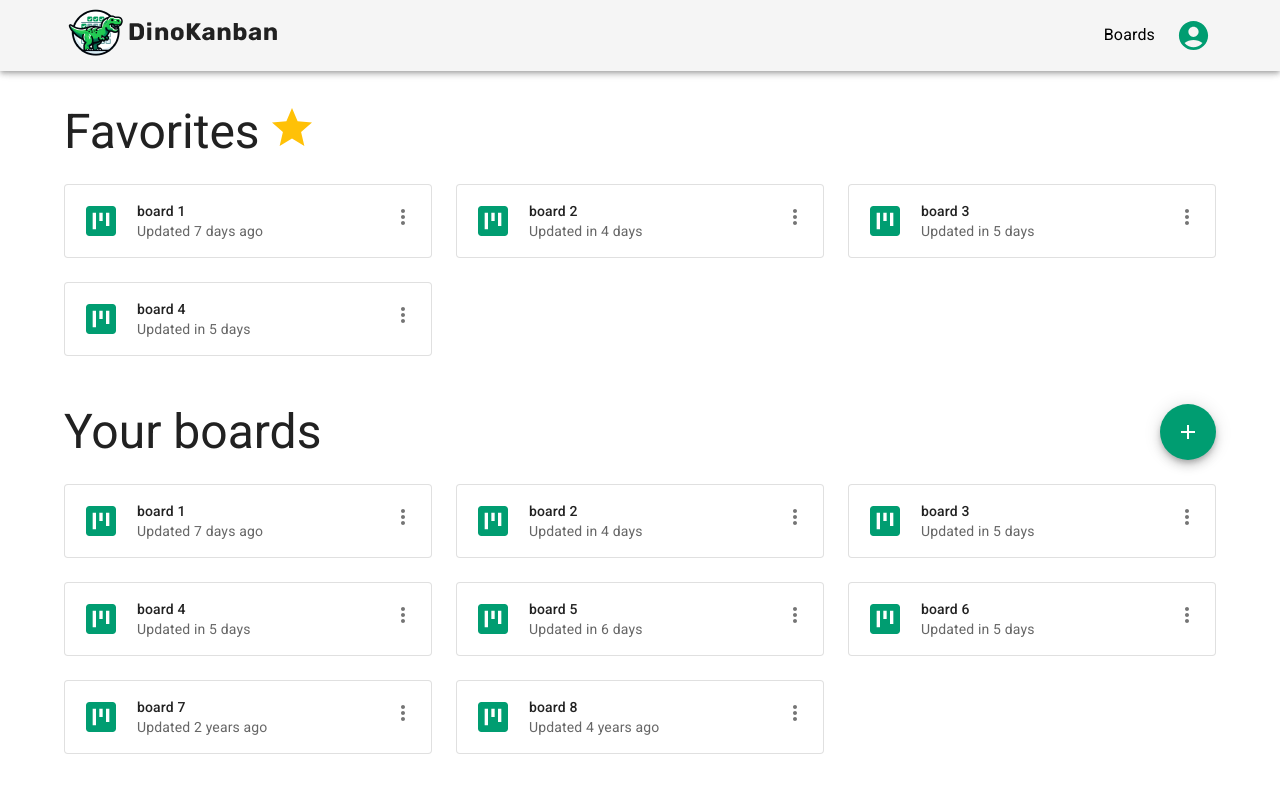
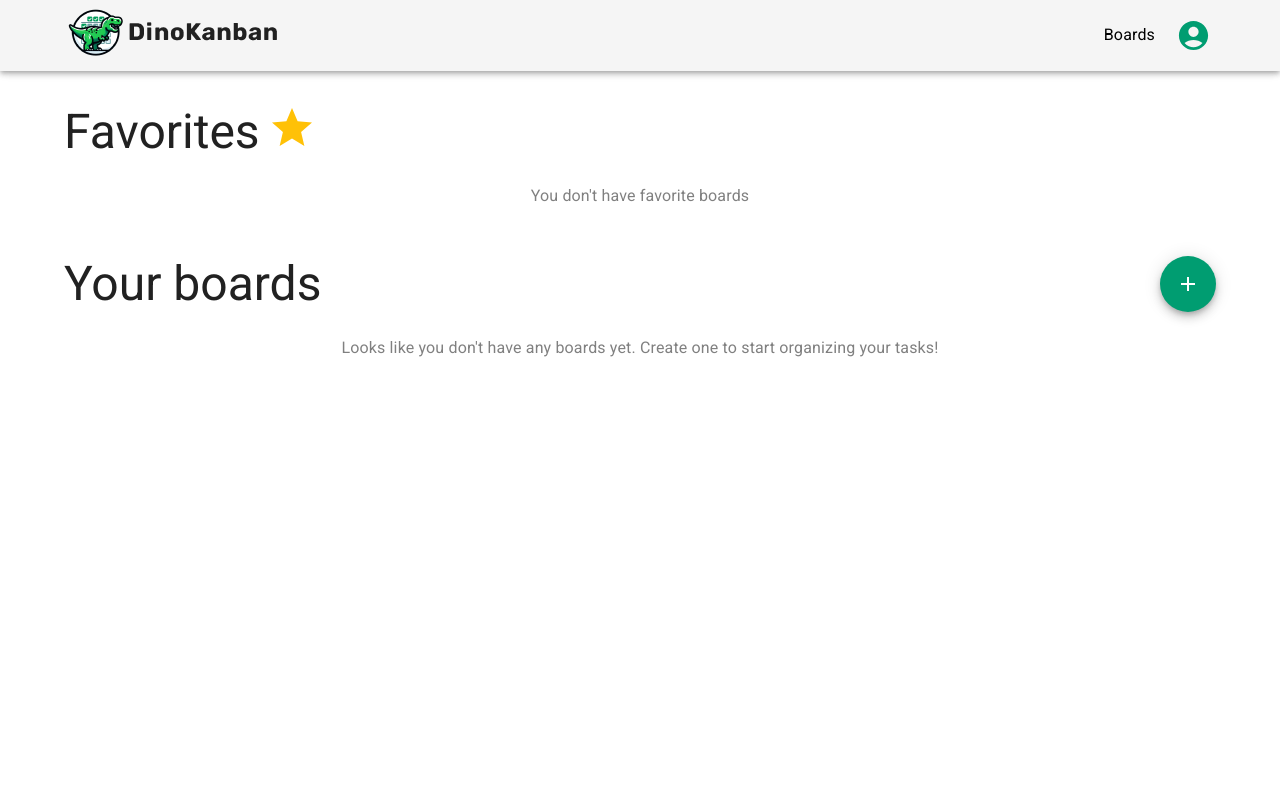
Before and after one commit to JSamuelAP/DinoKanban-APP, a React (Vite) app: page /boards in a window 1280 px wide. Shown: the top 792 px of the page. Built offline with nearby package versions, Linux system fonts and the light colour scheme.

Commit message:
feat: Feedback when there are not boards

```diff
--- a/src/pages/Boards.jsx
+++ b/src/pages/Boards.jsx
@@ -7,54 +7,54 @@ import { Layout, CardBoard, CreateBoardForm } from "../components/";
 
 const Boards = () => {
 	const [boards] = useState([
-		{
-			id: "1",
-			name: "board 1",
-			updatedAt: "2023-12-22T19:15:00.782Z",
-			favorite: true,
-		},
-		{
-			id: "2",
-			name: "board 2",
-			updatedAt: "2024-01-02T19:15:00.782Z",
-			favorite: true,
-		},
-		{
-			id: "3",
-			name: "board 3",
-			updatedAt: "2024-01-03T19:15:00.782Z",
-			favorite: true,
-		},
-		{
-			id: "4",
-			name: "board 4",
-			updatedAt: "2024-01-03T22:15:00.782Z",
-			favorite: true,
-		},
-		{
-			id: "5",
-			name: "board 5",
-			updatedAt: "2024-01-04T20:19:00.782Z",
-			favorite: false,
-		},
-		{
-			id: "6",
-			name: "board 6",
-			updatedAt: "2024-01-04T07:15:00.782Z",
-			favorite: false,
-		},
-		{
-			id: "7",
-			name: "board 7",
-			updatedAt: "2021-08-20T15:00:00.782Z",
-			favorite: false,
-		},
-		{
-			id: "8",
-			name: "board 8",
-			updatedAt: "2020-01-04T19:15:00.782Z",
-			favorite: false,
-		},
+		// {
+		// 	id: "1",
+		// 	name: "board 1",
+		// 	updatedAt: "2023-12-22T19:15:00.782Z",
+		// 	favorite: true,
+		// },
+		// {
+		// 	id: "2",
+		// 	name: "board 2",
+		// 	updatedAt: "2024-01-02T19:15:00.782Z",
+		// 	favorite: true,
+		// },
+		// {
+		// 	id: "3",
+		// 	name: "board 3",
+		// 	updatedAt: "2024-01-03T19:15:00.782Z",
+		// 	favorite: true,
+		// },
+		// {
+		// 	id: "4",
+		// 	name: "board 4",
+		// 	updatedAt: "2024-01-03T22:15:00.782Z",
+		// 	favorite: true,
+		// },
+		// {
+		// 	id: "5",
+		// 	name: "board 5",
+		// 	updatedAt: "2024-01-04T20:19:00.782Z",
+		// 	favorite: false,
+		// },
+		// {
+		// 	id: "6",
+		// 	name: "board 6",
+		// 	updatedAt: "2024-01-04T07:15:00.782Z",
+		// 	favorite: false,
+		// },
+		// {
+		// 	id: "7",
+		// 	name: "board 7",
+		// 	updatedAt: "2021-08-20T15:00:00.782Z",
+		// 	favorite: false,
+		// },
+		// {
+		// 	id: "8",
+		// 	name: "board 8",
+		// 	updatedAt: "2020-01-04T19:15:00.782Z",
+		// 	favorite: false,
+		// },
 	]);
 
 	return (
@@ -69,6 +69,7 @@ const Boards = () => {
 								sx={{ verticalAlign: "top", ml: 1, color: amber[500] }}
 							/>
 						</Typography>
+						{boards.filter((board) => board.favorite).length > 0 ? (
 							<Grid container spacing={{ xs: 2, md: 3 }}>
 								{boards.map((board) => {
 									return (
@@ -80,6 +81,11 @@ const Boards = () => {
 									);
 								})}
 							</Grid>
+						) : (
+							<Typography color="GrayText" textAlign="center">
+								You don&apos;t have favorite boards
+							</Typography>
+						)}
 					</Box>
 					<Box component="section">
 						<Box display="flex" justifyContent="space-between" mb={3}>
@@ -88,6 +94,7 @@ const Boards = () => {
 							</Typography>
 							<CreateBoardForm />
 						</Box>
+						{boards.length > 0 ? (
 							<Grid container spacing={{ xs: 2, md: 3 }}>
 								{boards.map((board) => {
 									return (
@@ -97,6 +104,12 @@ const Boards = () => {
 									);
 								})}
 							</Grid>
+						) : (
+							<Typography color="GrayText" textAlign="center">
+								Looks like you don&apos;t have any boards yet. Create one to
+								start organizing your tasks!
+							</Typography>
+						)}
 					</Box>
 				</Box>
 			</Layout>
```
Lines whose indentation alone changed are shown as unchanged.
